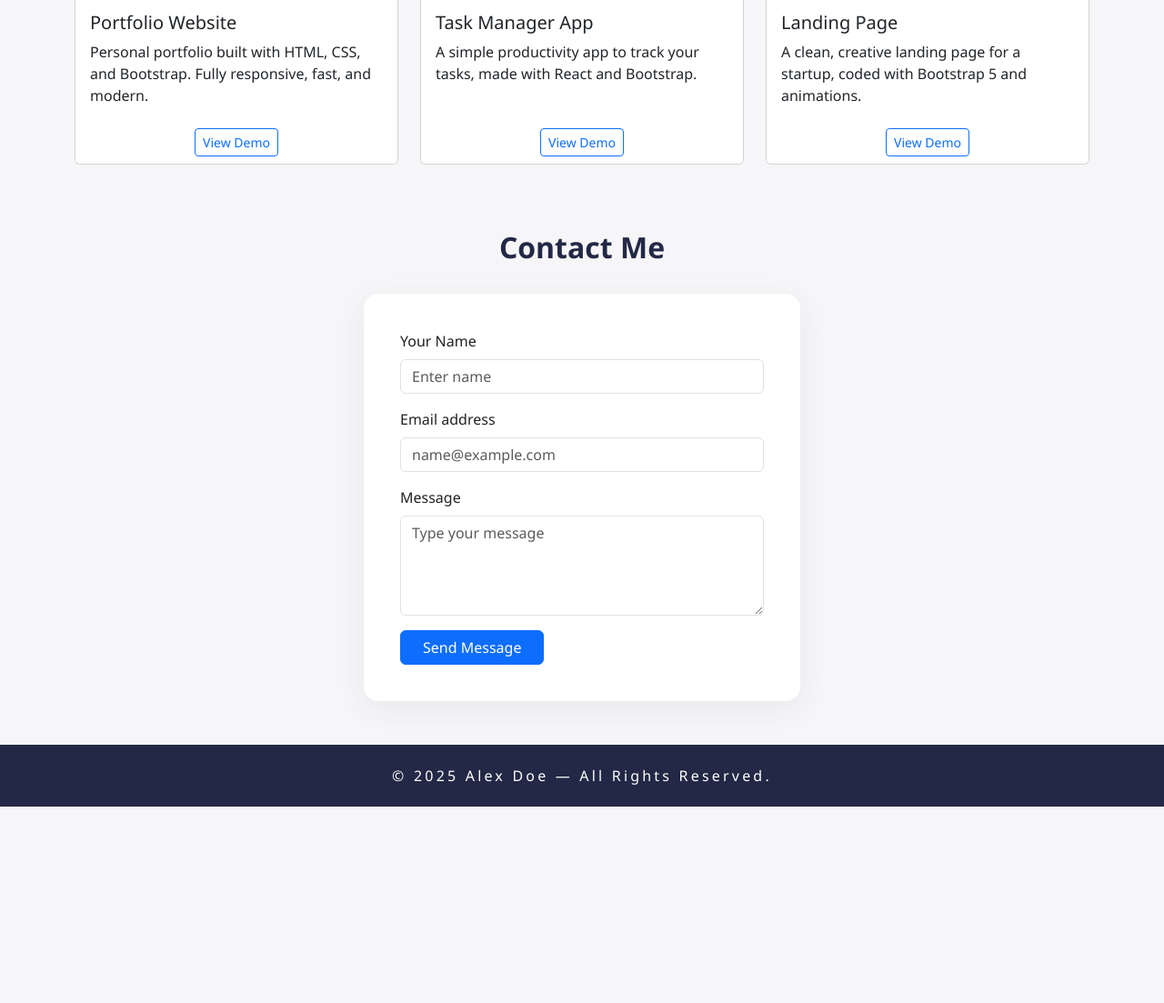
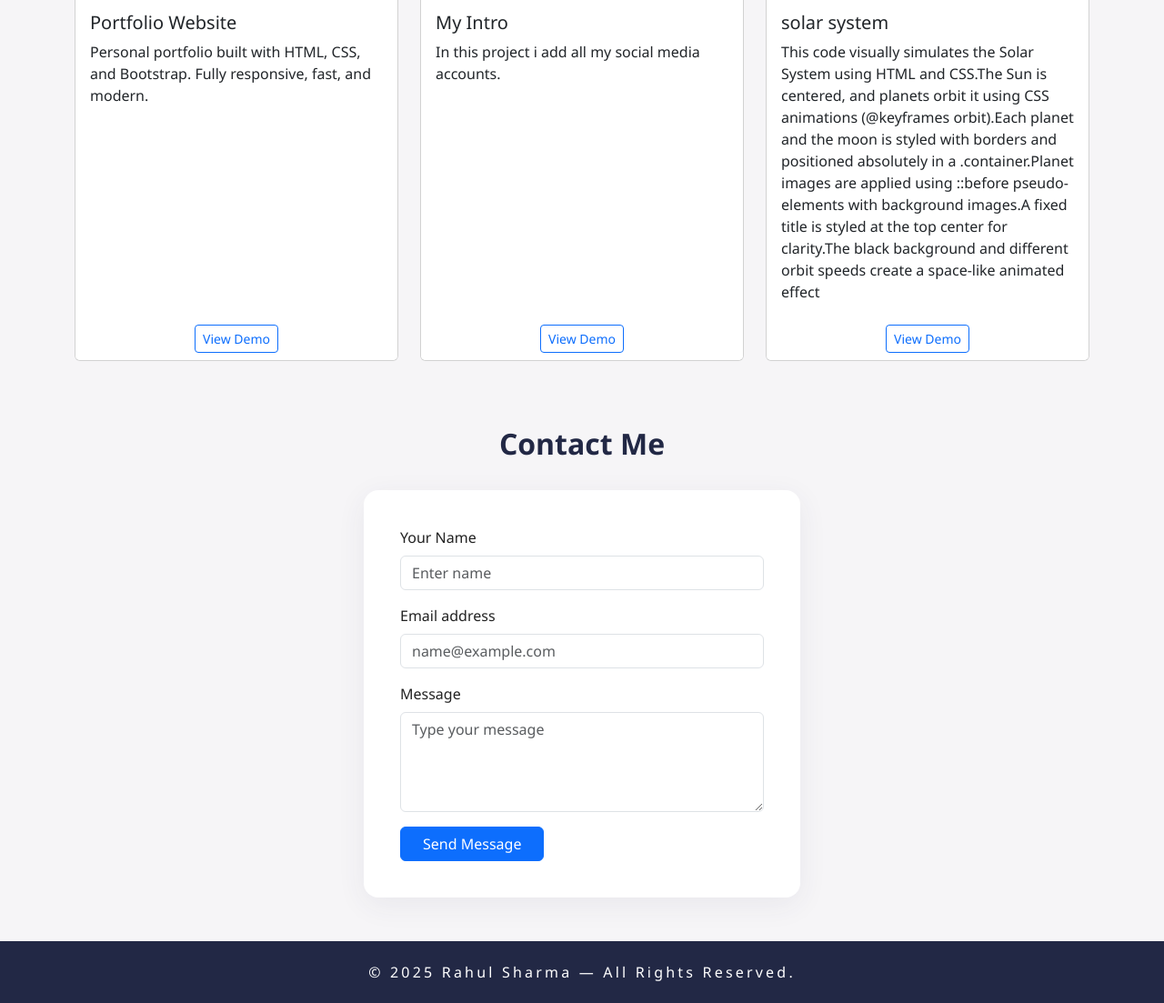
Before and after one commit to Rahulsharma2141/Rahul_Sharma_Portfolio, a plain HTML site: page index.html in a window 1280 px wide. Shown: the part 1323-2426 px from the top of the page at 91% size. Before the commit the page ends 2210 px from the top, so only its background shows below. Drawn offline with nearby package versions, Linux system fonts and the light colour scheme.

Commit message:
index.html

```diff
--- a/index.html
+++ b/index.html
@@ -180,8 +180,8 @@
       <div class="card h-100 project-card">
         <img src="https://images.unsplash.com/photo-1461749280684-dccba630e2f6?auto=format&fit=crop&w=400&q=80" alt="project2">
         <div class="card-body">
-          <h5 class="card-title">Task Manager App</h5>
-          <p class="card-text">A simple productivity app to track your tasks, made with React and Bootstrap.</p>
+          <h5 class="card-title">My Intro</h5>
+          <p class="card-text">In this project i add all my social media accounts.</p>
         </div>
         <div class="card-footer bg-white border-0">
          <center><a href="proj.html" class="btn btn-outline-primary btn-sm">View Demo</a></center>
@@ -194,8 +194,8 @@
       <div class="card h-100 project-card">
         <img src="Project 2.png" alt="project3">
         <div class="card-body">
-          <h5 class="card-title">Landing Page</h5>
-          <p class="card-text">A clean, creative landing page for a startup, coded with Bootstrap 5 and animations.</p>
+          <h5 class="card-title">solar system</h5>
+          <p class="card-text">This code visually simulates the Solar System using HTML and CSS.The Sun is centered, and planets orbit it using CSS animations (@keyframes orbit).Each planet and the moon is styled with borders and positioned absolutely in a .container.Planet images are applied using ::before pseudo-elements with background images.A fixed title is styled at the top center for clarity.The black background and different orbit speeds create a space-like animated effect</p>
         </div>
         <div class="card-footer bg-white border-0">
          <center><a href="Saff pro/SS.html" class="btn btn-outline-primary btn-sm">View Demo</a></center>
@@ -229,7 +229,7 @@
 </section>
 
 <footer class="footer">
-  &copy; 2025 Alex Doe &mdash; All Rights Reserved.
+  &copy; 2025 Rahul Sharma &mdash; All Rights Reserved.
 </footer>
 
 <!-- Bootstrap JS CDN -->
```
